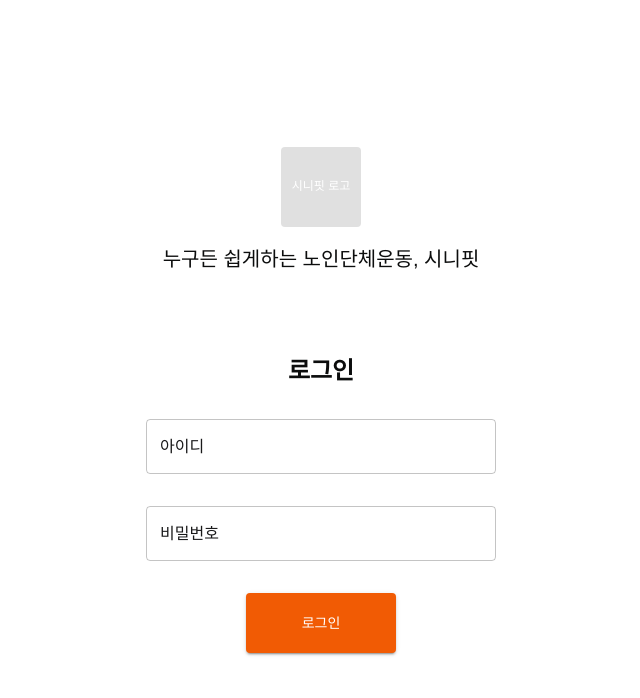
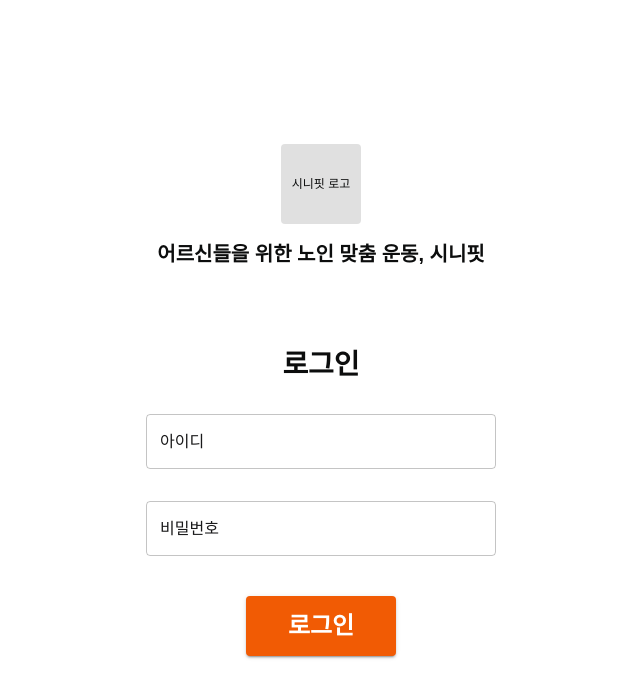
Before and after one commit to Team-Senifit/Web, a Next.js app: page / in a window 1280 px wide. Shown: the top 698 px of the page, without its empty margins (319-959 px from the left). Built offline with nearby package versions, Linux system fonts and the light colour scheme; a web font is replaced by a local one.

Commit message:
Feat: 로그인 api 연동

```diff
--- a/package.json
+++ b/package.json
@@ -15,6 +15,7 @@
     "@emotion/styled": "^11.14.1",
     "@mui/icons-material": "^7.2.0",
     "@mui/material": "^7.2.0",
+    "axios": "^1.11.0",
     "next": "15.4.1",
     "react": "19.1.0",
     "react-dom": "19.1.0",
--- /dev/null
+++ b/src/apis/auth.ts
@@ -0,0 +1,24 @@
+import axios from "axios";
+
+export interface LoginPayload {
+  id: string;
+  password: string;
+}
+
+export const login = async ({ id, password }: LoginPayload) => {
+  // const params = new URLSearchParams();
+  // params.append("id", id);
+  // params.append("password", password);
+
+  const params = `id=${id}&password=${password}`;
+
+  console.log(params);
+  const response = await axios.post(`${process.env.NEXT_PUBLIC_API_URL}/auth/signin`, params, {
+    headers: {
+      "Content-Type": "application/x-www-form-urlencoded",
+    },
+    withCredentials: true, // 쿠키로 세션 유지
+  });
+
+  return response.data;
+};
--- /dev/null
+++ b/src/app/login/LoginForm.tsx
@@ -0,0 +1,166 @@
+"use client";
+
+import {
+  Box,
+  Button,
+  Typography,
+  Avatar,
+  Dialog,
+  DialogContent,
+  DialogContentText,
+  DialogActions,
+  Snackbar,
+} from "@mui/material";
+import { useForm, FormProvider } from "react-hook-form";
+import { login } from "@/apis/auth";
+import SenifitTextField from "../../components/SenifitTextField";
+import { useRouter } from "next/navigation";
+import { useState } from "react";
+
+type LoginFormValues = {
+  id: string;
+  password: string;
+};
+
+export default function LoginForm() {
+  const methods = useForm<LoginFormValues>({ mode: "onBlur" });
+  const { handleSubmit, control, formState: { errors } } = methods;
+
+  const router = useRouter();
+  const [showSnackbar, setShowSnackbar] = useState(false);
+  const [showDialog, setShowDialog] = useState(false);
+
+  const onSubmit = async (data: LoginFormValues) => {
+    try {
+      await login(data);
+      setShowSnackbar(true);
+      setTimeout(() => {
+        router.push("/exercise");
+      }, 1000);
+    } catch (error) {
+      setShowDialog(true);
+    }
+  };
+
+  return (
+    <FormProvider {...methods}>
+      <Box
+        display="flex"
+        justifyContent="center"
+        alignItems="center"
+        minHeight="100vh"
+        bgcolor="#fff"
+      >
+        <Box sx={{ padding: 4, width: 600 }}>
+          {/* 로고 + 안내문구 */}
+          <Box display="flex" flexDirection="column" alignItems="center" mb={10}>
+            <Avatar
+              sx={{ width: 80, height: 80, bgcolor: "grey.300", mb: 2 }}
+              variant="rounded"
+            >
+              <Typography variant="Caption1">시니핏 로고</Typography>
+            </Avatar>
+            <Typography variant="Heading2">
+              어르신들을 위한 노인 맞춤 운동, 시니핏
+            </Typography>
+          </Box>
+
+          {/* 로그인 폼 */}
+          <Box
+            component="form"
+            onSubmit={handleSubmit(onSubmit)}
+            noValidate
+            autoComplete="off"
+            display="flex"
+            flexDirection="column"
+            alignItems="center"
+            gap={2}
+          >
+            <Typography variant="Title2" mb={2}>
+              로그인
+            </Typography>
+
+            <SenifitTextField
+              name="id"
+              label="아이디"
+              rules={{ required: "아이디를 입력해주세요." }}
+              control={control}
+              sx={{ width: 350, height: 55 }}
+              InputProps={{ sx: { height: 55 } }}
+            />
+
+            <SenifitTextField
+              name="password"
+              type="password"
+              label="비밀번호"
+              rules={{ required: "비밀번호를 입력해주세요." }}
+              control={control}
+              sx={{ width: 350, height: 55, mt: 2 }}
+              InputProps={{ sx: { height: 55 } }}
+            />
+
+            <Button
+              type="submit"
+              variant="contained"
+              color="primary"
+              sx={{
+                width: 150,
+                height: 60,
+                mt: 3,
+                fontSize: "1.5rem",
+                fontWeight: 700,
+              }}
+            >
+              로그인
+            </Button>
+          </Box>
+        </Box>
+
+        {/* 실패 팝업 */}
+        <Dialog
+          open={showDialog}
+          onClose={() => setShowDialog(false)}
+          PaperProps={{
+            sx: {
+              border: "1px solid #ccc",
+              borderRadius: "12px",
+            },
+          }}
+        >
+          <DialogContent sx={{ p: 4 }}>
+            <DialogContentText>
+              아이디 혹은 비밀번호가 일치하지 않습니다.
+              <br />
+              <br />
+              로그인 정보에 대한 자세한 문의는
+              <br />
+              SGEE 협회로 문의해주시기 바랍니다.
+            </DialogContentText>
+          </DialogContent>
+          <DialogActions sx={{ px: 3, pb: 3 }}>
+            <Button
+              variant="outlined"
+              onClick={() => window.open("http://pf.kakao.com/_rXiVn", "_blank")}
+            >
+              문의하기
+            </Button>
+            <Button
+              variant="contained"
+              onClick={() => setShowDialog(false)}
+              sx={{ bgcolor: "#666", color: "#fff", "&:hover": { bgcolor: "#555" } }}
+            >
+              닫기
+            </Button>
+          </DialogActions>
+        </Dialog>
+
+        {/* 성공 알림 */}
+        <Snackbar
+          open={showSnackbar}
+          autoHideDuration={1500}
+          message="로그인 성공! 오늘도 즐거운 시니핏 하세요!"
+        />
+      </Box>
+    </FormProvider>
+  );
+}
--- a/src/app/page.tsx
+++ b/src/app/page.tsx
@@ -1,4 +1,4 @@
-import LoginForm from "./panel/LoginForm";
+import LoginForm from "./login/LoginForm";
 
 export default function LoginPage() {
   return (
--- a/src/app/panel/LoginForm.tsx
+++ /dev/null
@@ -1,167 +0,0 @@
-"use client";
-
-import { useState } from "react";
-import {
-  Box,
-  TextField,
-  Button,
-  Typography,
-  Avatar,
-  Dialog,
-  DialogContent,
-  DialogContentText,
-  DialogActions,
-  Snackbar,
-} from "@mui/material";
-import { useRouter } from "next/navigation";
-
-export default function LoginForm() {
-  const router = useRouter();
-
-  const [userId, setUserId] = useState("");
-  const [password, setPassword] = useState("");
-
-  const [userIdError, setUserIdError] = useState(false);
-  const [passwordError, setPasswordError] = useState(false);
-
-  const [showDialog, setShowDialog] = useState(false);
-  const [showSnackbar, setShowSnackbar] = useState(false);
-
-  const handleLogin = () => {
-    const isUserIdEmpty = userId.trim() === "";
-    const isPasswordEmpty = password.trim() === "";
-
-    setUserIdError(isUserIdEmpty);
-    setPasswordError(isPasswordEmpty);
-
-    if (isUserIdEmpty || isPasswordEmpty) return;
-
-    if (userId === "test" && password === "1234") {
-      setShowSnackbar(true);
-      setTimeout(() => {
-        router.push("/exercise");
-      }, 1500);
-    } else {
-      setShowDialog(true);
-    }
-  };
-
-  return (
-    <Box
-      display="flex"
-      justifyContent="center"
-      alignItems="center"
-      minHeight="100vh"
-      bgcolor="#fff"
-    >
-      <Box sx={{ padding: 4, width: 600 }}>
-        {/* 로고 및 안내 문구 */}
-        <Box display="flex" flexDirection="column" alignItems="center" mb={ 10 }>
-          <Avatar
-            sx={{ width: 80, height: 80, bgcolor: "grey.300", mb: 2 }}
-            variant="rounded"
-          >
-            <Typography variant="caption">시니핏 로고</Typography>
-          </Avatar>
-          <Typography variant="h6">
-            누구든 쉽게하는 노인단체운동, 시니핏
-          </Typography>
-        </Box>
-
-        {/* 입력창 & 버튼 */}
-        <Box
-          component="form"
-          noValidate
-          autoComplete="off"
-          display="flex"
-          flexDirection="column"
-          alignItems="center"
-          gap={2}
-        >
-          <Typography variant="h5" mb={2} fontWeight="bold">
-            로그인
-          </Typography>
-          <TextField
-            label="아이디"
-            value={userId}
-            onChange={(e) => {
-              setUserId(e.target.value);
-              setUserIdError(false);
-            }}
-            error={userIdError}
-            helperText={userIdError ? "아이디를 입력해주세요." : ""}
-            sx={{ width: 350, height: 55 }}
-            InputProps={{ sx: { height: 55 } }}
-          />
-          <TextField
-            label="비밀번호"
-            type="password"
-            value={password}
-            onChange={(e) => {
-              setPassword(e.target.value);
-              setPasswordError(false);
-            }}
-            error={passwordError}
-            helperText={passwordError ? "비밀번호를 입력해주세요." : ""}
-            sx={{ width: 350, height: 55, mt: 2 }}
-            InputProps={{ sx: { height: 55 } }}
-          />
-
-          <Button
-            variant="contained"
-            color="primary"
-            sx={{ width: 150, height: 60, mt: 2 }}
-            onClick={handleLogin}
-          >
-            로그인
-          </Button>
-        </Box>
-      </Box>
-
-      {/* 로그인 정보 불일치 팝업 */}
-      <Dialog
-        open={showDialog}
-        onClose={() => setShowDialog(false)}
-        PaperProps={{
-          sx: {
-            border: "1px solid #ccc",
-            borderRadius: "12px",
-          },
-        }}
-      >
-        <DialogContent sx={{ p: 4 }}>
-          <DialogContentText>
-            아이디 혹은 비밀번호가 일치하지 않습니다.
-            <br />
-            <br />
-            로그인 정보에 대한 자세한 문의는
-            <br />
-            SGEE 협회로 문의해주시기 바랍니다.
-          </DialogContentText>
-        </DialogContent>
-        <DialogActions sx={{ px: 3, pb: 3 }}>
-          <Button
-            variant="outlined"
-            onClick={() => window.open("https://your-inquiry-site.com", "_blank")}
-          >
-            문의하기
-          </Button>
-          <Button
-            variant="contained"
-            onClick={() => setShowDialog(false)}
-            sx={{ bgcolor: "#666", color: "#fff", "&:hover": { bgcolor: "#555" } }}
-          >
-            닫기
-          </Button>
-        </DialogActions>
-      </Dialog>
-
-      {/* 로그인 성공 알림 */}
-      <Snackbar
-        open={showSnackbar}
-        autoHideDuration={1500}
-        message="로그인 성공! 오늘도 즐거운 시니핏 하세요!"
-      />
-    </Box>
-  );
-}
```
Also changed, not shown: 1 other file (tests, documents, lock files or other folders).
